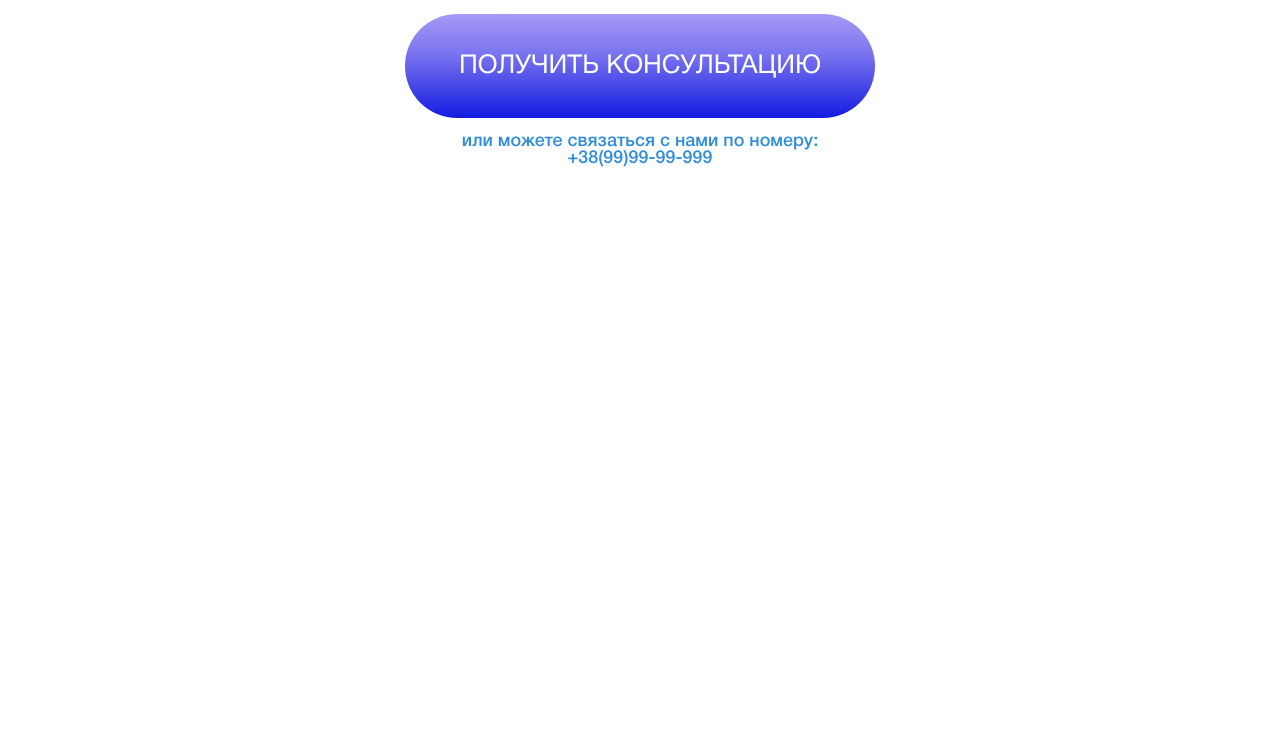
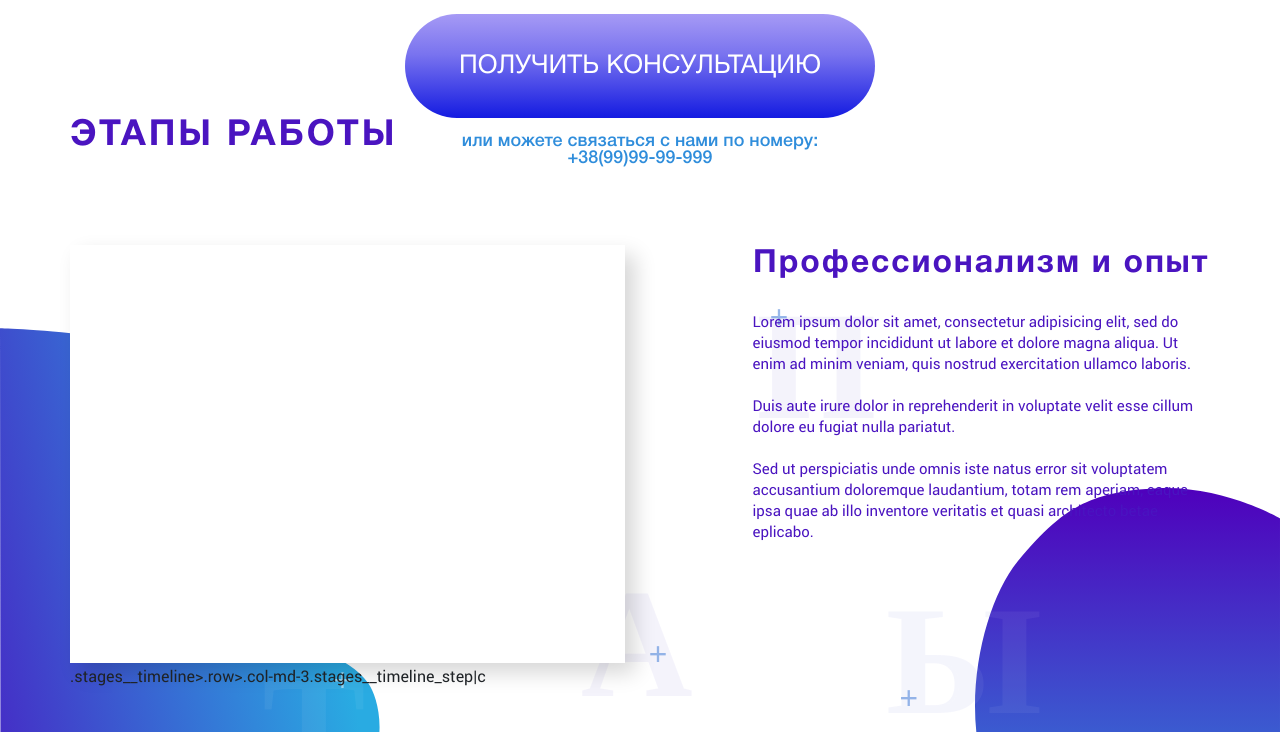
Before and after one commit to romanenkosergio/turbolanding, a website: page app/index.html in a window 1280 px wide. Shown: the part 768-1500 px from the top of the page. Before the commit the page ends 935 px from the top, so only its background shows below. Drawn offline with Linux system fonts and the light colour scheme.

Commit message:
Второй экран

```diff
--- a/app/index.html
+++ b/app/index.html
@@ -146,6 +146,41 @@
 				<!-- /.first-screen -->
 		</div>
 		<!-- /.first-screen__bg -->
+		<div class="stages">
+				<div class="container">
+						<div class="row">
+								<div class="col">
+										<h2 class="stages__title title">ЭТАПЫ РАБОТЫ</h2>
+										<!-- /.stages__title -->
+								</div>
+								<!-- /.col -->
+						</div>
+						<!-- /.row -->
+						<div class="stages__advantages">
+								<div class="row d-flex justify-content-between">
+										<div class="col-lg-6">
+												<div class="stages__video"></div>
+												<!-- /.stages__video -->
+										</div>
+										<!-- /.col-lg-6 -->
+										<div class="col-lg-5">
+												<h3 class="stages__subtitle subtitle">Профессионализм и опыт</h3>
+												<!-- /.stages__subtitle subtitle -->
+												<p class="stages__text text">Lorem ipsum dolor sit amet, consectetur adipisicing elit, sed do eiusmod tempor incididunt ut labore et dolore magna aliqua. Ut enim ad minim veniam, quis nostrud exercitation ullamco laboris.<br><br>Duis aute irure dolor in reprehenderit
+														in voluptate velit esse cillum dolore eu fugiat nulla pariatut. <br><br>Sed ut perspiciatis unde omnis iste natus error sit voluptatem accusantium doloremque laudantium, totam rem aperiam, eaque ipsa quae ab illo inventore veritatis
+														et quasi architecto betae eplicabo.</p>
+												<!-- /.stages__text text -->
+										</div>
+										<!-- /.col-lg-5 -->
+								</div>
+								<!-- /.row -->
+						</div>
+						<!-- /.stages__advantages -->
+						.stages__timeline>.row>.col-md-3.stages__timeline_step|c
+				</div>
+				<!-- /.container -->
+		</div>
+		<!-- /.stages -->
 		<script src="js/scripts.min.js"></script>
 
 </body>
--- a/app/sass/_vars.sass
+++ b/app/sass/_vars.sass
@@ -19,14 +19,20 @@ $hover: linear-gradient(#a69af5 0%, #7973ef 61.5%, #141be1 100%)
 	color: $text
 	text-transform: uppercase
 	line-height: 43px
+	letter-spacing: 0.08em
 %subtitle
 	font-family: $hel-bold
 	font-size: 32px
 	color: $text
 	line-height: 38px
+	font-size: 32px
+	letter-spacing: 0.06em
+	text-align: center
+	color: #4a14c0
+
 %text
 	font-family: $rob-regular
-	font-size: 18px
+	font-size: 15px
 	color: $text
 	line-height: 21px
 %button
--- a/app/sass/main.sass
+++ b/app/sass/main.sass
@@ -13,6 +13,13 @@ a
 	text-decoration: none
 	&:hover
 		text-decoration: none
+.title
+	@extend %title
+.subtitle
+	@extend %subtitle
+.text
+	@extend %text
+// Первый Экран
 .first-screen
 	height: 100%
 	min-height: 100vh
@@ -153,6 +160,30 @@ a
 			color: #2f8ddb
 			line-height: normal
 			margin-top: 15px
+// Второй Экрна
+.stages
+	margin-top: 64px
+	background: url("../img/stages/stages-bg.svg") center no-repeat
+	width: 100%
+	min-height: 1220px
+	height: 100%
+	&__title
+		margin-top: 50px
+		letter-spacing: 5px
+		letter-spacing: 0.08em
+	&__advantages
+		margin-top: 80px
+		display: flex
+		justify-content: space-around
+	&__video
+		height: 418px
+		background: $accent
+		box-shadow: 10px 10px 20px rgba(0, 0, 0, 0.16)
+	&__text
+		margin-top: 28px
+
+
+
 
 
 
```
Also changed, not shown: app/css/main.min.css, app/img/stages/stages-bg.svg (added). Lines whose indentation alone changed are shown as unchanged.
